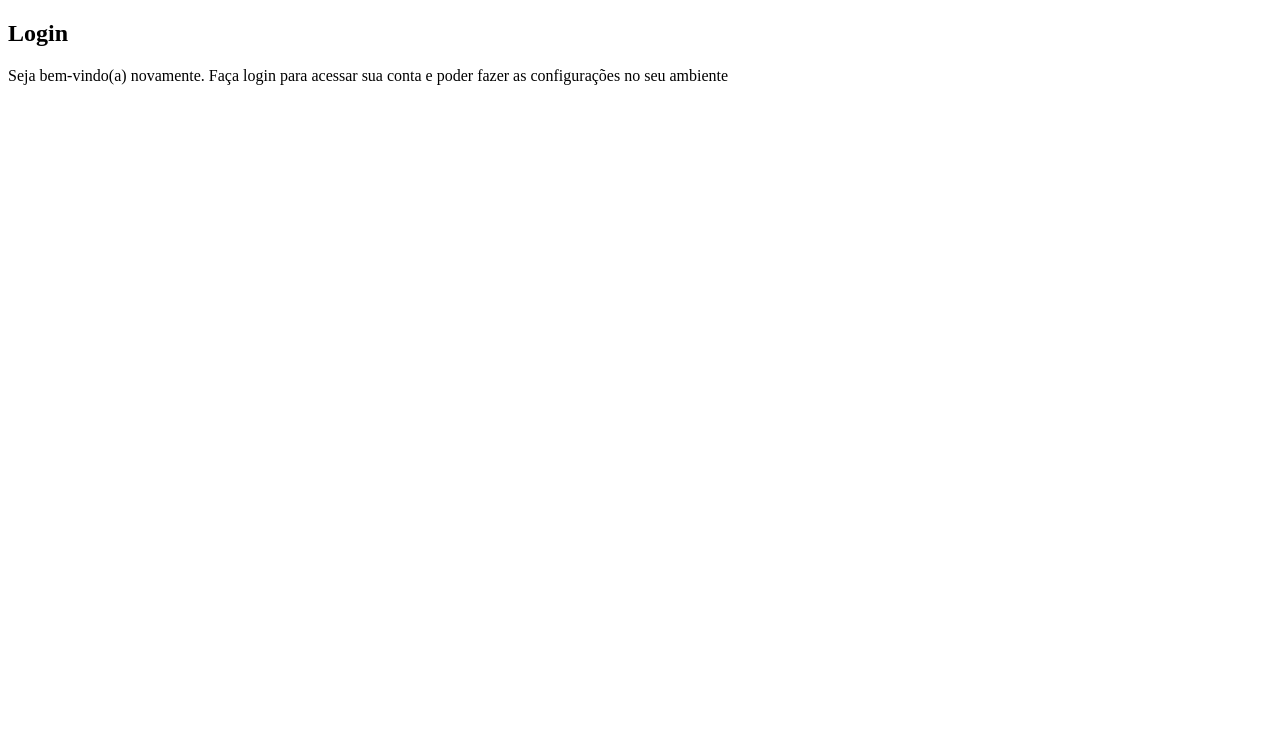
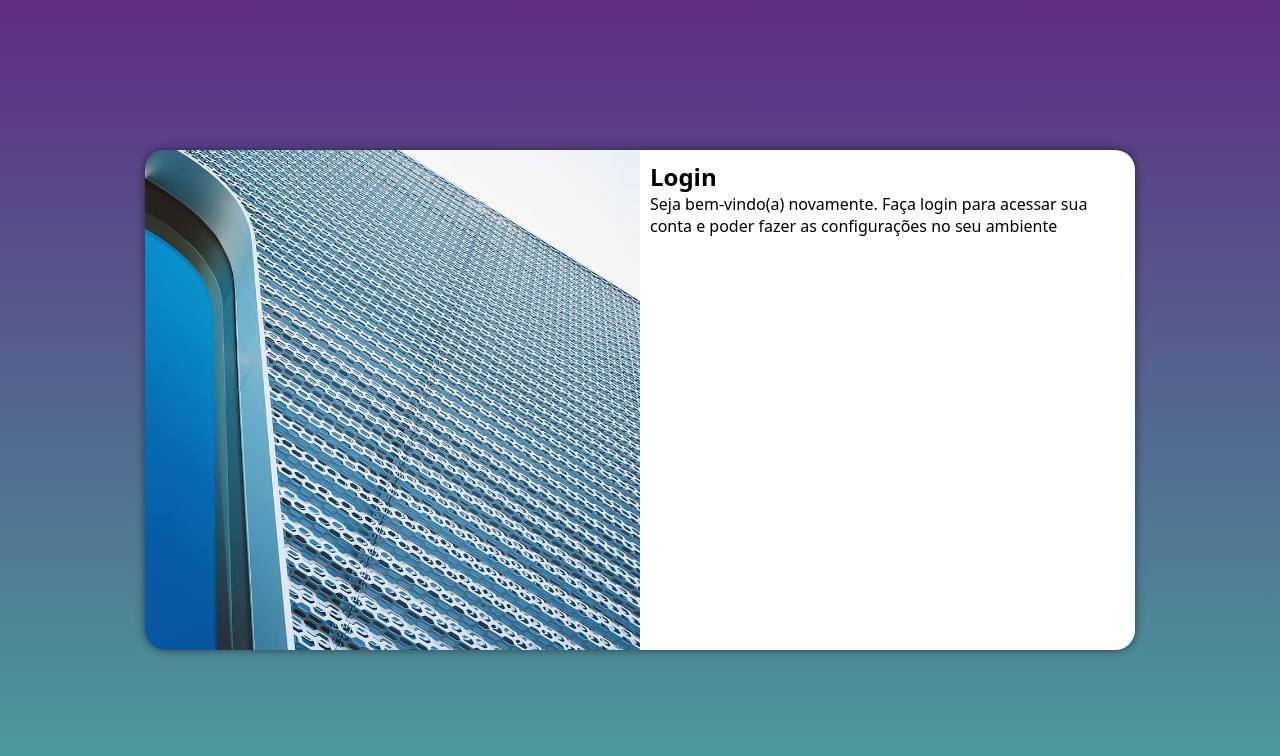
Before and after one commit to pedroozanatta/projeto-login, a plain HTML site: page index.html in a window 1280 px wide. Drawn offline with Linux system fonts and the light colour scheme.

Commit message:
media-query

```diff
--- /dev/null
+++ b/estilos/media-query.css
@@ -0,0 +1,47 @@
+@charset "UTF-8";
+
+@media screen and (min-width: 768px) and (max-width: 992px){
+
+    body{
+        background-image: linear-gradient(to top, #49a09d, #5f2c82);
+    }
+
+    #login{
+        width: 90vw;
+    }
+
+    #imagem{
+        float: left;
+        height: 100%;
+        width: 30%;
+    }
+
+    #formulario{
+        float: right;
+        width: 65%;
+    }
+}
+
+@media screen and (min-width: 992px){
+
+    body{
+        background-image: linear-gradient(to top, #49a09d, #5f2c82);
+    }
+
+    #login{
+        width: 990px;
+    }
+
+    #imagem{
+        float: left;
+        width: 50%;
+        height: 100%;
+    }
+
+    #formulario{
+        float: right;
+        width: 50%;
+    }
+
+
+}
--- a/estilos/style.css
+++ b/estilos/style.css
@@ -1,5 +1,49 @@
 @charset "UTF-8";
 
-:root{
+*{
+    font-family: system-ui, -apple-system, BlinkMacSystemFont, 'Segoe UI', Roboto, Oxygen, Ubuntu, Cantarell, 'Open Sans', 'Helvetica Neue', sans-serif;
+    padding: 0;
+    margin: 0;
+    box-sizing: border-box;
+}
 
+body{
+    background-color: #5f2c82;
+    height: 100vh;
+    width: 100vw;
 }
+
+main{
+    position: relative;
+    width: 100vw;
+    height: 100vh;
+}
+
+#login{
+    background-color: white;
+    width: 250px;
+    height: 500px;
+    border-radius: 20px;
+    position: absolute;
+    top: 50%;
+    left: 50%;
+    transform: translate(-50%, -50%);
+    overflow: hidden;
+    box-shadow: 0px 0px 10px rgba(0, 0, 0, 0.514);
+
+    transition: width 1s height 1s;
+    transition-timing-function: ease;
+}
+
+#imagem{
+    display: block;
+    background: #5f2c82 url(../imagens/metal.jpg) no-repeat;
+    background-position: left bottom;
+    background-size: cover;
+    height: 200px;
+}
+
+#formulario{
+    display: block;
+    padding: 10px;
+}
--- a/index.html
+++ b/index.html
@@ -5,6 +5,7 @@
     <meta name="viewport" content="width=device-width, initial-scale=1.0">
     <title>Projeto Login</title>
     <link rel="stylesheet" href="estilos/style.css">
+    <link rel="stylesheet" href="estilos/media-query.css">
 </head>
 <body>
     <main>
```
